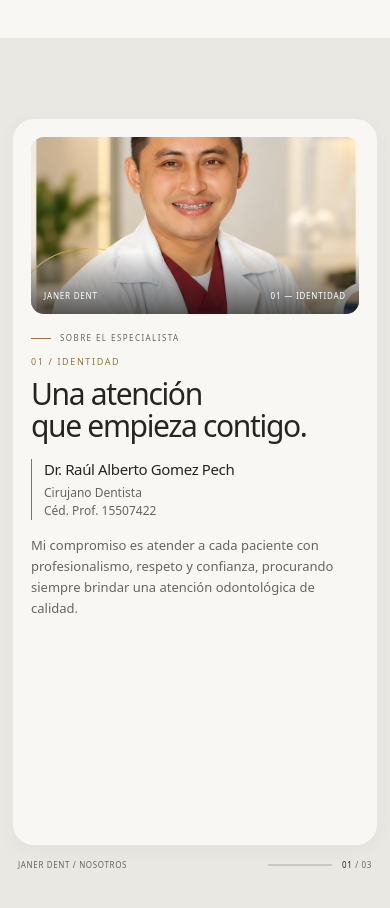
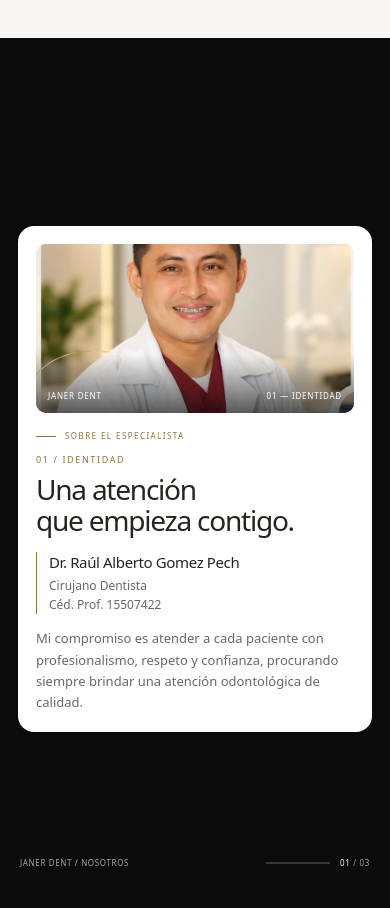
Before and after one commit to Ezequie1Sc/janer-dent, an Angular app: page / in a window 390 px wide. Shown: the part 2131-3039 px from the top of the page. Built offline with nearby package versions, Linux system fonts and the light colour scheme.

Commit message:
feat: nergro

```diff
--- a/src/app/features/landing/components/about/about.scss
+++ b/src/app/features/landing/components/about/about.scss
@@ -1,20 +1,17 @@
 :host {
   display: block;
   width: 100%;
+  font-family: inherit;
 
-  --about-surround: #eae8e3;
-  --about-paper: #f8f7f4;
-  --about-ink: #242521;
-  --about-muted: #65665f;
+  --about-surround: #0b0b0b;
+  --about-paper: #ffffff;
+  --about-ink: #25241f;
+  --about-muted: #6b685f;
   --about-gold: #947238;
-  --about-line: rgba(36, 37, 33, 0.14);
+  --about-line: #e9e3d8;
 
-  --about-radius: 26px;
-
-  /* Navbar de aproximadamente 80px + 16px de separación. */
+  --about-radius: 18px;
   --about-header-space: 96px;
-
-  font-family: inherit;
 }
 
 .about-section,
@@ -22,9 +19,7 @@
   box-sizing: border-box;
 }
 
-/* =====================================================
-   SECCIÓN Y RECORRIDO DEL SCROLL
-===================================================== */
+/* SECCIÓN Y RECORRIDO DEL SCROLL */
 
 .about-section {
   position: relative;
@@ -46,6 +41,7 @@
   top: 0;
 
   width: 100%;
+
   height: 100vh;
   height: 100svh;
 
@@ -55,19 +51,14 @@
   background: var(--about-surround);
 }
 
-/* =====================================================
-   ESCENAS SUPERPUESTAS
-
-   El fondo de cada escena es opaco para cubrir
-   completamente los textos de la escena anterior.
-===================================================== */
+/* ESCENAS SUPERPUESTAS */
 
 .about-scene {
   position: absolute;
   inset: 0;
 
   display: flex;
-  align-items: stretch;
+  align-items: center;
   justify-content: center;
 
   width: 100%;
@@ -75,9 +66,10 @@
 
   padding:
     var(--about-header-space)
-    clamp(16px, 2vw, 36px)
-    42px;
+    clamp(20px, 5vw, 80px)
+    54px;
 
+  /* Fondo opaco para cubrir la escena anterior */
   background: var(--about-surround);
   color: var(--about-ink);
 
@@ -88,7 +80,6 @@
   backface-visibility: hidden;
   will-change: transform;
 
-  /* El movimiento depende directamente del scroll. */
   transition: none;
   pointer-events: none;
 }
@@ -107,49 +98,46 @@
   z-index: 3;
 }
 
-/* =====================================================
-   TARJETA PRINCIPAL
-===================================================== */
+/* TARJETA BLANCA MÁS COMPACTA */
 
 .scene-composition {
   position: relative;
 
   display: grid;
+
   grid-template-columns:
     minmax(0, 0.92fr)
     minmax(0, 1.08fr);
 
   align-items: center;
-  gap: clamp(32px, 4.5vw, 72px);
+  gap: clamp(26px, 3.8vw, 54px);
 
   width: 100%;
-  max-width: 1600px;
+  max-width: 1220px;
+
+  height: min(
+    640px,
+    calc(100svh - var(--about-header-space) - 54px)
+  );
+
   min-width: 0;
   min-height: 0;
 
   margin: 0 auto;
-  padding: clamp(24px, 2.5vw, 40px);
+  padding: clamp(22px, 2.3vw, 32px);
+
+  border: 1px solid rgba(255, 255, 255, 0.12);
+  border-radius: var(--about-radius);
 
   background: var(--about-paper);
   color: var(--about-ink);
 
-  border: 1px solid rgba(36, 37, 33, 0.08);
-  border-radius: var(--about-radius);
-
-  box-shadow: 0 5px 20px rgba(36, 37, 33, 0.035);
-
-  /*
-   * Respaldo para texto ampliado o pantallas muy bajas:
-   * permite acceder al contenido que exceda el panel.
-   */
   overflow: auto;
   scrollbar-width: thin;
-  scrollbar-color: #bab7ae transparent;
+  scrollbar-color: #c8bdab transparent;
 }
 
-/* =====================================================
-   FOTOGRAFÍA
-===================================================== */
+/* FOTOGRAFÍA */
 
 .scene-image {
   position: relative;
@@ -157,14 +145,13 @@
 
   width: 100%;
   min-width: 0;
-  min-height: 0;
+  min-height: 220px;
 
   margin: 0;
-
   overflow: hidden;
 
-  background: #dedbd3;
-  border-radius: 16px;
+  border-radius: 11px;
+  background: #e9e5dd;
 }
 
 .scene-image img {
@@ -188,7 +175,7 @@
   object-position: center 40%;
 }
 
-/* Contraste localizado detrás del pie de fotografía. */
+/* Contraste para el pie de fotografía */
 
 .scene-image::after {
   content: "";
@@ -208,10 +195,9 @@
 
 .image-caption {
   position: absolute;
-  right: 20px;
-  bottom: 20px;
-  left: 20px;
-
+  right: 18px;
+  bottom: 18px;
+  left: 18px;
   z-index: 2;
 
   display: flex;
@@ -224,16 +210,14 @@
   font-size: 9px;
   font-weight: 500;
   line-height: 1.5;
-  letter-spacing: 0.15em;
+  letter-spacing: 0.13em;
 }
 
-/* =====================================================
-   CONTENIDO Y TIPOGRAFÍA
-===================================================== */
+/* CONTENIDO */
 
 .scene-content {
   width: 100%;
-  max-width: 600px;
+  max-width: 520px;
   min-width: 0;
 
   padding: 8px 0;
@@ -244,29 +228,29 @@
   align-items: center;
   gap: 12px;
 
-  margin: 0 0 24px;
+  margin: 0 0 20px;
 
-  color: var(--about-muted);
+  color: var(--about-gold);
 
   font-size: 9px;
   font-weight: 400;
   line-height: 1.6;
-  letter-spacing: 0.28em;
+  letter-spacing: 0.24em;
 }
 
 .scene-eyebrow > span {
   flex: 0 0 26px;
   height: 1px;
 
-  background: var(--about-gold);
+  background: currentColor;
 }
 
 .scene-chapter {
-  margin: 0 0 16px;
+  margin: 0 0 13px;
 
   color: var(--about-gold);
 
-  font-size: 10px;
+  font-size: 9px;
   font-weight: 500;
   line-height: 1.5;
   letter-spacing: 0.18em;
@@ -279,9 +263,9 @@
   color: var(--about-ink);
 
   font-family: inherit;
-  font-size: clamp(34px, 3.8vw, 60px);
+  font-size: clamp(32px, 3.4vw, 52px);
   font-weight: 300;
-  line-height: 1.08;
+  line-height: 1.1;
   letter-spacing: -0.045em;
 
   text-wrap: balance;
@@ -297,24 +281,22 @@
   font-weight: inherit;
 }
 
-/* =====================================================
-   INFORMACIÓN DEL ESPECIALISTA
-===================================================== */
+/* INFORMACIÓN DEL ESPECIALISTA */
 
 .doctor-info {
-  margin-top: clamp(22px, 3svh, 34px);
-  padding-left: 16px;
+  margin-top: clamp(20px, 2.8svh, 28px);
+  padding-left: 15px;
 
   border-left: 1px solid var(--about-gold);
 }
 
 .doctor-info h3 {
-  margin: 0 0 7px;
+  margin: 0 0 6px;
 
   color: var(--about-ink);
 
   font-family: inherit;
-  font-size: 17px;
+  font-size: 16px;
   font-weight: 400;
   line-height: 1.4;
   letter-spacing: -0.025em;
@@ -337,7 +319,7 @@
 
 .scene-description {
   max-width: 46ch;
-  margin: 22px 0 0;
+  margin: 20px 0 0;
 
   color: var(--about-muted);
 
@@ -346,21 +328,19 @@
   line-height: 1.8;
 }
 
-/* =====================================================
-   LISTAS DE EXPERIENCIA Y PRECISIÓN
-===================================================== */
+/* LISTAS DE DETALLES */
 
 .scene-details {
   width: 100%;
-  margin-top: clamp(22px, 3svh, 34px);
+  margin-top: clamp(20px, 2.8svh, 28px);
 }
 
 .detail-row {
   display: grid;
   grid-template-columns: 24px minmax(0, 1fr);
-  gap: 15px;
+  gap: 13px;
 
-  padding: 15px 0;
+  padding: 13px 0;
 
   border-top: 1px solid var(--about-line);
 }
@@ -386,7 +366,7 @@
   color: var(--about-ink);
 
   font-family: inherit;
-  font-size: 16px;
+  font-size: 15px;
   font-weight: 400;
   line-height: 1.4;
   letter-spacing: -0.025em;
@@ -403,16 +383,14 @@
   line-height: 1.65;
 }
 
-/* =====================================================
-   INDICADOR DE PROGRESO
-===================================================== */
+/* PROGRESO SOBRE EL FONDO NEGRO */
 
 .about-progress {
   position: absolute;
 
-  right: clamp(16px, 2vw, 36px);
-  bottom: 14px;
-  left: clamp(16px, 2vw, 36px);
+  right: clamp(20px, 5vw, 80px);
+  bottom: 20px;
+  left: clamp(20px, 5vw, 80px);
 
   z-index: 10;
 
@@ -420,7 +398,10 @@
   align-items: center;
   gap: 18px;
 
-  color: var(--about-muted);
+  max-width: 1220px;
+  margin-inline: auto;
+
+  color: #aaa79f;
 
   font-size: 9px;
   line-height: 1.5;
@@ -438,8 +419,7 @@
   height: 2px;
 
   overflow: hidden;
-
-  background: rgba(36, 37, 33, 0.16);
+  background: rgba(255, 255, 255, 0.18);
 }
 
 .progress-track > span {
@@ -448,7 +428,7 @@
   width: 100%;
   height: 100%;
 
-  background: var(--about-gold);
+  background: #c9a45c;
 
   transform-origin: left center;
   transform: scaleX(var(--scroll-progress));
@@ -460,56 +440,58 @@
 }
 
 .progress-current {
-  color: var(--about-ink);
+  color: #f5f3ee;
 }
 
-/* =====================================================
-   PORTÁTILES CON POCA ALTURA
-===================================================== */
+/* PORTÁTILES CON POCA ALTURA */
 
 @media (min-width: 761px) and (max-height: 760px) {
   .about-scene {
     padding:
       var(--about-header-space)
-      22px
-      38px;
+      clamp(22px, 4vw, 60px)
+      44px;
   }
 
   .scene-composition {
-    gap: clamp(28px, 4vw, 56px);
-    padding: 24px;
+    height: calc(
+      100svh - var(--about-header-space) - 44px
+    );
+
+    gap: clamp(24px, 3vw, 42px);
+    padding: 22px;
   }
 
   .scene-eyebrow {
-    margin-bottom: 14px;
+    margin-bottom: 13px;
   }
 
   .scene-chapter {
-    margin-bottom: 10px;
+    margin-bottom: 9px;
   }
 
   .scene-title {
-    font-size: clamp(32px, 3.5vw, 48px);
+    font-size: clamp(30px, 3.2vw, 44px);
   }
 
   .doctor-info,
   .scene-details {
-    margin-top: 18px;
+    margin-top: 17px;
   }
 
   .scene-description {
-    margin-top: 16px;
+    margin-top: 15px;
 
     font-size: 13px;
     line-height: 1.65;
   }
 
   .detail-row {
-    padding: 10px 0;
+    padding: 9px 0;
   }
 
   .detail-row h3 {
-    font-size: 15px;
+    font-size: 14px;
   }
 
   .detail-row p {
@@ -517,27 +499,23 @@
   }
 
   .about-progress {
-    right: 22px;
-    bottom: 12px;
-    left: 22px;
+    bottom: 14px;
   }
 }
 
-/* =====================================================
-   MÓVIL
-===================================================== */
+/* MÓVIL */
 
 @media (max-width: 760px) {
   :host {
     --about-header-space: 80px;
-    --about-radius: 22px;
+    --about-radius: 16px;
   }
 
   .about-scene {
     padding:
       var(--about-header-space)
-      12px
-      36px;
+      18px
+      42px;
   }
 
   .scene-composition {
@@ -545,18 +523,25 @@
     grid-template-rows: auto auto;
 
     align-content: start;
-    gap: 18px;
+    gap: 17px;
 
-    max-width: 540px;
-    padding: 18px;
+    max-width: 500px;
+
+    height: auto;
+    max-height: calc(
+      100svh - var(--about-header-space) - 42px
+    );
+
+    padding: 17px;
   }
 
   .scene-image {
     align-self: auto;
 
-    height: clamp(120px, 21svh, 190px);
+    height: clamp(120px, 20svh, 180px);
+    min-height: 0;
 
-    border-radius: 13px;
+    border-radius: 10px;
   }
 
   .scene-image img {
@@ -572,9 +557,9 @@
   }
 
   .image-caption {
-    right: 13px;
-    bottom: 12px;
-    left: 13px;
+    right: 12px;
+    bottom: 11px;
+    left: 12px;
 
     font-size: 8px;
     letter-spacing: 0.1em;
@@ -598,18 +583,17 @@
   }
 
   .scene-chapter {
-    margin-bottom: 9px;
+    margin-bottom: 8px;
     font-size: 9px;
   }
 
   .scene-title {
-    font-size: clamp(30px, 7.6vw, 42px);
-    line-height: 1.08;
-    letter-spacing: -0.045em;
+    font-size: clamp(28px, 7.2vw, 38px);
+    line-height: 1.1;
   }
 
   .doctor-info {
-    margin-top: 17px;
+    margin-top: 16px;
     padding-left: 12px;
   }
 
@@ -620,18 +604,18 @@
 
   .doctor-info p {
     font-size: 12px;
-    line-height: 1.5;
+    line-height: 1.55;
   }
 
   .scene-description {
-    margin-top: 15px;
+    margin-top: 14px;
 
     font-size: 13px;
-    line-height: 1.6;
+    line-height: 1.65;
   }
 
   .scene-details {
-    margin-top: 17px;
+    margin-top: 16px;
   }
 
   .detail-row {
@@ -648,13 +632,13 @@
 
   .detail-row p {
     font-size: 12px;
-    line-height: 1.5;
+    line-height: 1.55;
   }
 
   .about-progress {
-    right: 18px;
-    bottom: 11px;
-    left: 18px;
+    right: 20px;
+    bottom: 13px;
+    left: 20px;
 
     gap: 10px;
 
@@ -667,14 +651,12 @@
   }
 }
 
-/* =====================================================
-   MÓVILES CON POCA ALTURA
-===================================================== */
+/* MÓVILES CON POCA ALTURA */
 
 @media (max-width: 760px) and (max-height: 700px) {
   .scene-composition {
-    gap: 14px;
-    padding: 16px;
+    gap: 13px;
+    padding: 15px;
   }
 
   .scene-image {
@@ -690,7 +672,7 @@
   }
 
   .scene-title {
-    font-size: 30px;
+    font-size: 28px;
   }
 
   .doctor-info,
@@ -707,12 +689,7 @@
   }
 }
 
-/* =====================================================
-   MOVIMIENTO REDUCIDO
-
-   Muestra las tres escenas en orden y conserva
-   todo su contenido accesible.
-===================================================== */
+/* MOVIMIENTO REDUCIDO */
 
 @media (prefers-reduced-motion: reduce) {
   .about-section {
@@ -741,6 +718,8 @@
   }
 
   .scene-composition {
+    height: auto;
+    max-height: none;
     overflow: visible;
   }
 
```
